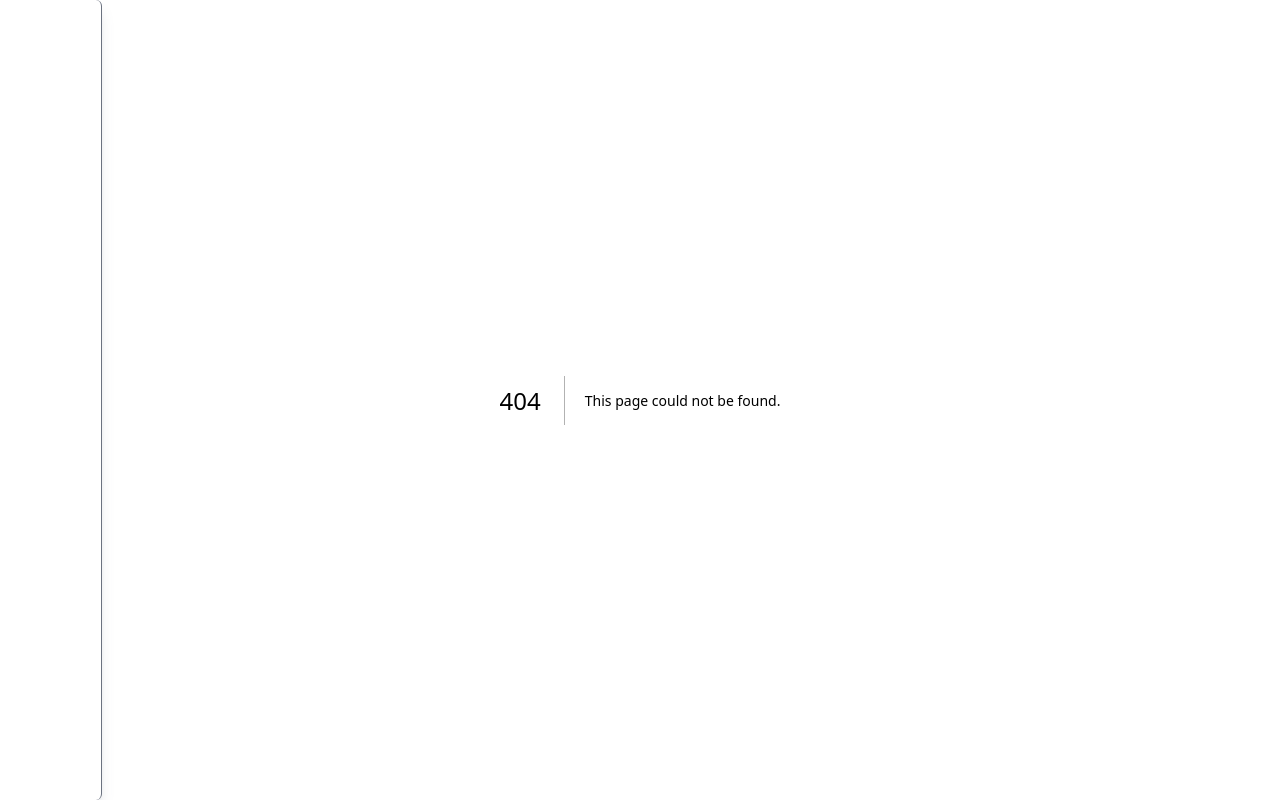
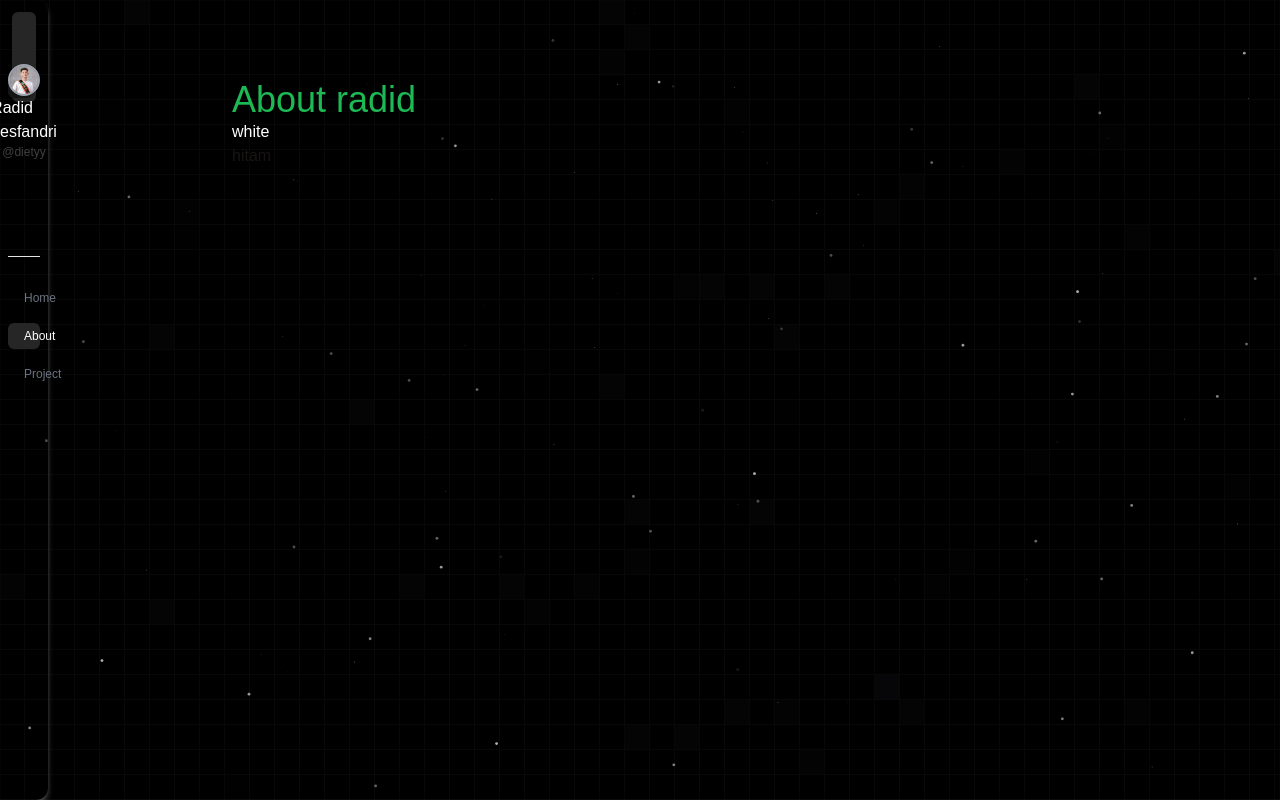
Before and after one commit to RadidDesfandri/Portofolio, a Next.js app: page /about in a window 1280 px wide. Before the commit this address had no page. Built offline with nearby package versions, Linux system fonts and the light colour scheme.

Commit message:
add sidebar

```diff
--- a/src/app/_components/Index.tsx
+++ b/src/app/_components/Index.tsx
@@ -15,7 +15,7 @@ const HomepageEn = () => {
         />
 
         {/* Content here */}
-        <div className="z-20 mx-auto w-full max-w-5xl px-10 py-20">
+        <div className="z-20 mx-auto w-full max-w-4xl px-10 py-20">
           <div className="text-hijau text-4xl">Portofolio radid</div>
           <div className="text-white">white</div>
           <div className="text-hitam">hitam</div>
--- a/src/app/_components/NavbarEn.tsx
+++ b/src/app/_components/NavbarEn.tsx
@@ -52,7 +52,7 @@ const NavbarEn = () => {
     >
       <div className="flex justify-between">
         <div className="flex items-center gap-2">
-          <div className="flex items-center justify-center rounded-full border-2 border-gray-400 bg-green-500 shadow-md">
+          <div className="flex items-center justify-center rounded-full border-2 border-gray-400 bg-gray-500 shadow-md">
             <Image
               src={"/profile.jpg"}
               alt="Profile"
--- a/src/app/_components/SideBarEn.tsx
+++ b/src/app/_components/SideBarEn.tsx
@@ -1,8 +1,93 @@
+"use client";
+
+import Image from "next/image";
+import Link from "next/link";
+import { usePathname, useRouter } from "next/navigation";
+import { useState } from "react";
+import { AiOutlineHome } from "react-icons/ai";
+import { FaGlobeAfrica, FaGlobeAsia, FaLeaf } from "react-icons/fa";
+import { RiEditFill } from "react-icons/ri";
+
 const SideBarEn = () => {
+  const [hoverLang, setHoverLang] = useState(false);
+  const [activeLang, setActiveLang] = useState(false);
+  const pathname = usePathname();
+  const router = useRouter();
+
+  const menuItem = [
+    { label: "Home", href: "/", icon: AiOutlineHome },
+    { label: "About", href: "/about", icon: FaLeaf },
+    { label: "Project", href: "/project", icon: RiEditFill },
+  ];
+
+  const handleChangeLanguage = () => {
+    if (pathname.includes("/id")) {
+      router.push("/");
+    } else {
+      router.push("/id");
+    }
+    setActiveLang(!activeLang);
+  };
+
   return (
-    <div className="fixed hidden h-full w-fit rounded-r-md border-r border-gray-500 bg-transparent px-3 py-3 shadow-lg shadow-gray-500/20 md:block">
-      {/* Content here */}
-      <div className="text-white">SideBarEn</div>
+    <div className="group fixed z-10 hidden h-full w-12 cursor-pointer place-items-center rounded-r-xl bg-transparent px-2 pt-16 shadow-md shadow-slate-100/30 transition-all duration-300 hover:w-44 hover:px-4 md:block">
+      {/* Profile */}
+      <div className="flex flex-col items-center">
+        <div className="absolute top-3 -z-10 hidden h-[90px] w-full px-3 transition-all duration-500 group-hover:block">
+          <div className="flex h-full w-full items-end justify-end rounded-md bg-neutral-800 px-1 pb-1">
+            <div
+              onClick={handleChangeLanguage}
+              onMouseEnter={() => setHoverLang(true)}
+              onMouseLeave={() => setHoverLang(false)}
+              className="rounded-md bg-neutral-900 p-1 text-white"
+            >
+              {activeLang ? <FaGlobeAfrica /> : <FaGlobeAsia />}
+            </div>
+            {hoverLang && (
+              <div className="absolute right-2 top-7 w-fit rounded-md bg-white/90 px-2 py-1 text-center text-[9px] text-hitam transition-all duration-300">
+                Change Language
+              </div>
+            )}
+          </div>
+        </div>
+        <div className="flex items-center justify-center rounded-full border-2 border-gray-400 bg-gray-500 shadow-md transition-all duration-500 group-hover:border-hitam">
+          <Image
+            src={"/profile.jpg"}
+            alt="Profile"
+            width={100}
+            height={100}
+            className="h-7 w-7 rounded-full object-cover transition-all duration-500 group-hover:h-20 group-hover:w-20"
+          />
+        </div>
+        <div className="hidden scale-0 text-white transition-all duration-300 group-hover:block group-hover:scale-100">
+          <p className="">Radid desfandri</p>
+          <p className="text-center text-xs font-medium text-neutral-700 hover:text-neutral-600">
+            @dietyy
+          </p>
+        </div>
+        <div className="mt-5 flex w-fit items-center justify-center rounded-full bg-neutral-800 p-1 text-white transition-all duration-300 group-hover:hidden">
+          <FaGlobeAsia />
+        </div>
+      </div>
+
+      {/* Menu items */}
+      <div className="mt-24 flex w-full flex-col items-center gap-3 border-t pt-7 text-gray-500 transition duration-300 group-hover:items-start">
+        {menuItem.map((menu, idx) => {
+          const activeMenu = pathname === menu.href;
+          return (
+            <Link
+              key={idx}
+              href={menu.href}
+              className={`flex w-fit items-center justify-center gap-2 rounded-md p-1 py-1 transition duration-300 group-hover:w-full group-hover:justify-start group-hover:px-2 ${activeMenu ? "bg-neutral-800 text-white" : "text-gray-500"}`}
+            >
+              <menu.icon size={18} />
+              <p className="hidden text-xs transition duration-300 group-hover:block">
+                {menu.label}
+              </p>
+            </Link>
+          );
+        })}
+      </div>
     </div>
   );
 };
--- /dev/null
+++ b/src/app/about/_components/Index.tsx
@@ -0,0 +1,27 @@
+"use client";
+
+import GridPattern from "@/components/ui/animated-grid-pattern";
+import Particles from "@/components/ui/particles";
+
+const AboutpageEn = () => {
+  return  <div className="h-screen w-screen bg-black">
+  <div className="relative flex h-full flex-col items-center">
+    <GridPattern />
+    <Particles
+      className="absolute inset-0"
+      quantity={100}
+      ease={80}
+      refresh
+    />
+
+    {/* Content here */}
+    <div className="z-20 mx-auto w-full max-w-4xl px-10 py-20">
+      <div className="text-hijau text-4xl">About radid</div>
+      <div className="text-white">white</div>
+      <div className="text-hitam">hitam</div>
+    </div>
+  </div>
+</div>
+};
+
+export default AboutpageEn;
--- /dev/null
+++ b/src/app/about/page.tsx
@@ -0,0 +1,7 @@
+import AboutpageEn from "./_components/Index";
+
+const AboutEn = () => {
+  return <AboutpageEn />;
+};
+
+export default AboutEn;
```
